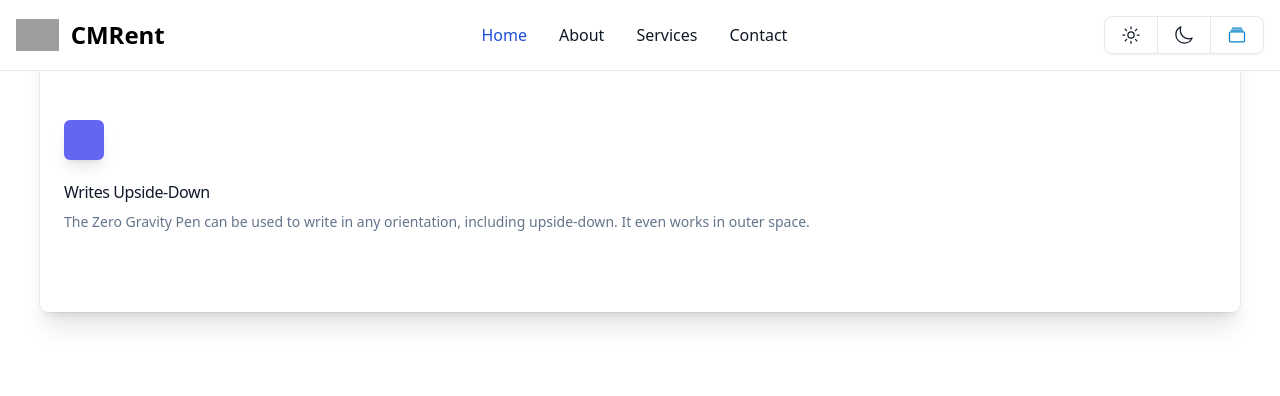
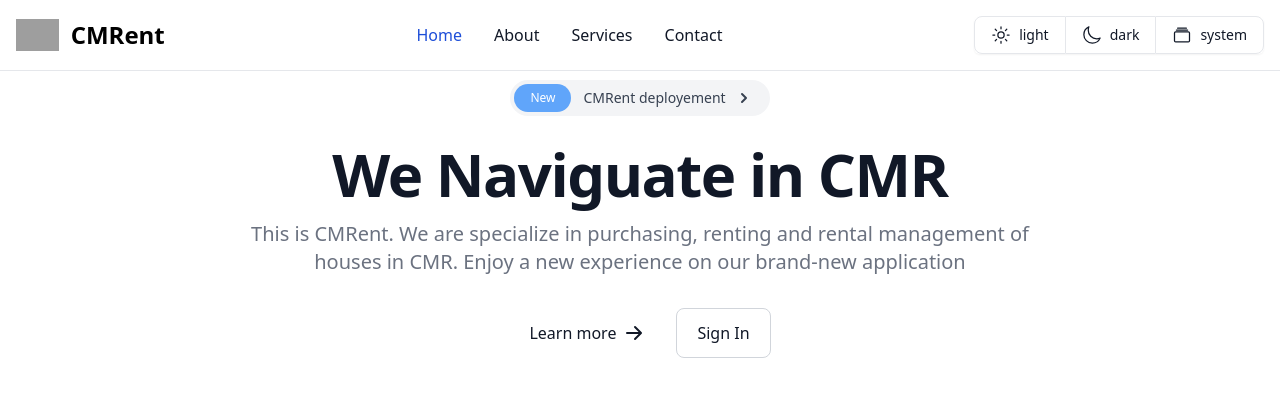
Before and after one commit to A-DONALD/CMRentClient, a React (Vite) app: page / in a window 1280 px wide. Shown: the top 396 px of the page. Built offline with nearby package versions, Linux system fonts and the light colour scheme; grey boxes are pictures that could not be loaded.

Commit message:
Modify Home page and add Login Page

```diff
--- a/index.html
+++ b/index.html
@@ -1,5 +1,5 @@
 <!doctype html>
-<html lang="fr">
+<html lang="en">
 
 <head>
   <meta charset="UTF-8" />
--- a/src/App.jsx
+++ b/src/App.jsx
@@ -1,9 +1,6 @@
-import React from "react"
+import { useState, useEffect } from 'react'
 import Home from "./pages/Home"
-import {
-  createBrowserRouter,
-  RouterProvider
-} from "react-router-dom";
+import { createBrowserRouter, RouterProvider } from "react-router-dom";
 import Login from "./pages/Login";
 import ServerError from "./errors/500";
 import NotFound from "./errors/404";
@@ -16,8 +13,45 @@ const router = createBrowserRouter([
 ])
 
 function App() {
+
+  const [theme, setTheme] = useState(localStorage.getItem('theme') ? localStorage.getItem('theme') : "system");
+  const darkQuery = window.matchMedia("(prefers-color-scheme: dark)");
+  const element = document.documentElement;
+
+  // theme logic
+  function onWindowMatch() {
+    if (localStorage.theme === "dark" || (!("theme" in localStorage) && darkQuery.matches)) {
+      element.classList.add("dark");
+    } else {
+      element.classList.remove("dark");
+    }
+  };
+  useEffect(() => {
+    switch (theme) {
+      case "dark":
+        element.classList.add('dark');
+        break;
+      case "light":
+        element.classList.remove('dark');
+        break;
+      default:
+        localStorage.removeItem('theme');
+        onWindowMatch();
+        break;
+    }
+  }, [theme]);
+  darkQuery.addEventListener("change", (e) => {
+    if (!("theme" in localStorage)) {
+      if (e.matches) {
+        element.classList.add('dark');
+      } else {
+        element.classList.remove('dark');
+      }
+    }
+  });
+
   return (
-    <div className="App">
+    <div className="App bg-slate-100 dark:bg-gray-900">
       <RouterProvider router={router} />
     </div>
   )
--- a/src/components/HomeHero.jsx
+++ b/src/components/HomeHero.jsx
@@ -2,17 +2,26 @@ import React from 'react'
 
 function HomeHero() {
     return (
-        <div className="bg-white dark:bg-slate-800 rounded-lg px-6 py-20 m-10 ring-1 ring-slate-900/5 shadow-xl">
-            <div>
-                <span className="inline-flex items-center justify-center p-2 bg-indigo-500 rounded-md shadow-lg">
-                    <svg className="h-6 w-6 text-white" xmlns="http://www.w3.org/2000/svg" fill="none" viewBox="0 0 24 24" stroke="currentColor" aria-hidden="true"></svg>
-                </span>
+        <section className="bg-white dark:bg-gray-900">
+            <div className="py-20 px-4 mx-auto max-w-screen-xl text-center lg:py-20 lg:px-12">
+                <a href="#" className="inline-flex justify-between items-center py-1 px-1 pr-4 mb-7 text-sm text-gray-700 bg-gray-100 rounded-full dark:bg-gray-800 dark:text-white hover:bg-gray-200 dark:hover:bg-gray-700" role="alert">
+                    <span className="text-xs bg-primary-600 rounded-full bg-blue-400 dark:bg-blue-600 text-white px-4 py-1.5 mr-3">New</span>
+                    <span className="text-sm font-medium">CMRent deployement</span>
+                    <svg className="ml-2 w-5 h-5" fill="currentColor" viewBox="0 0 20 20" xmlns="http://www.w3.org/2000/svg"><path fillRule="evenodd" d="M7.293 14.707a1 1 0 010-1.414L10.586 10 7.293 6.707a1 1 0 011.414-1.414l4 4a1 1 0 010 1.414l-4 4a1 1 0 01-1.414 0z" clipRule="evenodd"></path></svg>
+                </a>
+                <h1 className="mb-4 text-4xl font-extrabold tracking-tight leading-none text-gray-900 md:text-5xl lg:text-6xl dark:text-white">We Naviguate in CMR</h1>
+                <p className="mb-8 text-lg font-normal text-gray-500 lg:text-xl sm:px-16 xl:px-48 dark:text-gray-400">This is CMRent. We are specialize in purchasing, renting and rental management of houses in CMR. Enjoy a new experience on our brand-new application</p>
+                <div className="flex flex-col mb-8 lg:mb-16 space-y-4 sm:flex-row sm:justify-center sm:space-y-0 sm:space-x-4">
+                    <a href="#" className="inline-flex justify-center items-center py-3 px-5 text-base font-medium text-center text-gray-900 dark:text-white rounded-lg bg-primary-700 hover:bg-primary-800 focus:ring-4 focus:ring-primary-300 dark:focus:ring-primary-900">
+                        Learn more
+                        <svg className="ml-2 -mr-1 w-5 h-5" fill="currentColor" viewBox="0 0 20 20" xmlns="http://www.w3.org/2000/svg"><path fillRule="evenodd" d="M10.293 3.293a1 1 0 011.414 0l6 6a1 1 0 010 1.414l-6 6a1 1 0 01-1.414-1.414L14.586 11H3a1 1 0 110-2h11.586l-4.293-4.293a1 1 0 010-1.414z" clipRule="evenodd"></path></svg>
+                    </a>
+                    <a href="/login" className="inline-flex justify-center items-center py-3 px-5 text-base font-medium text-center text-gray-900 rounded-lg border border-gray-300 hover:bg-gray-100 focus:ring-4 focus:ring-gray-100 dark:text-white dark:border-gray-700 dark:hover:bg-gray-700 dark:focus:ring-gray-800">
+                        Sign In
+                    </a>
+                </div>
             </div>
-            <h3 className="text-slate-900 dark:text-white mt-5 text-base font-medium tracking-tight">Writes Upside-Down</h3>
-            <p className="text-slate-500 dark:text-slate-400 mt-2 text-sm">
-                The Zero Gravity Pen can be used to write in any orientation, including upside-down. It even works in outer space.
-            </p>
-        </div>
+        </section>
     )
 }
 
--- a/src/pages/Home.jsx
+++ b/src/pages/Home.jsx
@@ -57,14 +57,17 @@ function Home() {
                         </a>
                         <div className="flex md:order-2 space-x-3 md:space-x-0 rtl:space-x-reverse">
                             <div className="inline-flex rounded-md shadow-sm" role="group">
-                                <button onClick={() => setTheme("light")} type="button" className={`inline-flex items-center px-4 py-2 text-sm font-medium text-gray-900 bg-white border border-gray-200 rounded-s-lg hover:bg-gray-100 hover:text-blue-700 focus:z-10 focus:ring-2 focus:ring-blue-700 focus:text-blue-700 dark:bg-gray-800 dark:border-gray-700 dark:text-white dark:hover:text-white dark:hover:bg-gray-700 dark:focus:ring-blue-500 dark:focus:text-white ${theme === "light" && "text-sky-600"}`}>
-                                    <svg className="w-5 h-5" xmlns="http://www.w3.org/2000/svg" viewBox="0 0 512 512"><path fill="none" stroke="currentColor" strokeLinecap="round" strokeMiterlimit="10" strokeWidth="32" d="M256 48v48M256 416v48M403.08 108.92l-33.94 33.94M142.86 369.14l-33.94 33.94M464 256h-48M96 256H48M403.08 403.08l-33.94-33.94M142.86 142.86l-33.94-33.94" /><circle cx="256" cy="256" r="80" fill="none" stroke="currentColor" strokeLinecap="round" strokeMiterlimit="10" strokeWidth="32" /></svg>
+                                <button onClick={() => setTheme("light")} type="button" className={`inline-flex items-center px-4 py-2 text-sm font-medium text-gray-900 bg-white border border-gray-200 rounded-s-lg hover:bg-gray-100 hover:text-blue-700 focus:z-10 focus:ring-2 focus:ring-blue-700 focus:text-blue-700 dark:bg-gray-800 dark:border-gray-700 dark:text-white dark:hover:text-white dark:hover:bg-gray-700 dark:focus:ring-blue-500 dark:focus:text-white ${theme === "light" && "text-blue-600"}`}>
+                                    <svg className="w-5 h-5 lg:me-2" xmlns="http://www.w3.org/2000/svg" viewBox="0 0 512 512"><path fill="none" stroke="currentColor" strokeLinecap="round" strokeMiterlimit="10" strokeWidth="32" d="M256 48v48M256 416v48M403.08 108.92l-33.94 33.94M142.86 369.14l-33.94 33.94M464 256h-48M96 256H48M403.08 403.08l-33.94-33.94M142.86 142.86l-33.94-33.94" /><circle cx="256" cy="256" r="80" fill="none" stroke="currentColor" strokeLinecap="round" strokeMiterlimit="10" strokeWidth="32" /></svg>
+                                    <span className='hidden lg:block'>light</span>
                                 </button>
-                                <button onClick={() => setTheme("dark")} type="button" className={`inline-flex items-center px-4 py-2 text-sm font-medium text-gray-900 bg-white border-t border-b border-gray-200 hover:bg-gray-100 hover:text-blue-700 focus:z-10 focus:ring-2 focus:ring-blue-700 focus:text-blue-700 dark:bg-gray-800 dark:border-gray-700 dark:text-white dark:hover:bg-gray-700 dark:focus:ring-blue-500 ${theme === "dark" && "dark:text-sky-600"}`}>
-                                    <svg className="w-5 h-5" xmlns="http://www.w3.org/2000/svg" viewBox="0 0 512 512"><path fill="none" stroke="currentColor" strokeLinecap="round" strokeLinejoin="round" strokeWidth="32" d="M160 136c0-30.62 4.51-61.61 16-88C99.57 81.27 48 159.32 48 248c0 119.29 96.71 216 216 216 88.68 0 166.73-51.57 200-128-26.39 11.49-57.38 16-88 16-119.29 0-216-96.71-216-216z" /></svg>
+                                <button onClick={() => setTheme("dark")} type="button" className={`inline-flex items-center px-4 py-2 text-sm font-medium text-gray-900 bg-white border-t border-b border-gray-200 hover:bg-gray-100 hover:text-blue-700 focus:z-10 focus:ring-2 focus:ring-blue-700 focus:text-blue-700 dark:bg-gray-800 dark:border-gray-700 dark:hover:bg-gray-700 dark:focus:ring-blue-500 ${theme === "dark" && "dark:text-blue-600"}`}>
+                                    <svg className="w-5 h-5 lg:me-2" xmlns="http://www.w3.org/2000/svg" viewBox="0 0 512 512"><path fill="none" stroke="currentColor" strokeLinecap="round" strokeLinejoin="round" strokeWidth="32" d="M160 136c0-30.62 4.51-61.61 16-88C99.57 81.27 48 159.32 48 248c0 119.29 96.71 216 216 216 88.68 0 166.73-51.57 200-128-26.39 11.49-57.38 16-88 16-119.29 0-216-96.71-216-216z" /></svg>
+                                    <span className='hidden lg:block'>dark</span>
                                 </button>
-                                <button onClick={() => setTheme("system")} type="button" className={`inline-flex items-center px-4 py-2 text-sm font-medium text-gray-900 bg-white border border-gray-200 rounded-e-lg hover:bg-gray-100 hover:text-blue-700 focus:z-10 focus:ring-2 focus:ring-blue-700 focus:text-blue-700 dark:bg-gray-800 dark:border-gray-700 dark:text-white dark:hover:text-white dark:hover:bg-gray-700 dark:focus:ring-blue-500 dark:focus:text-white ${theme === "system" && "text-sky-600"}`}>
-                                    <svg className="w-5 h-5" xmlns="http://www.w3.org/2000/svg" viewBox="0 0 512 512"><rect x="64" y="176" width="384" height="256" rx="28.87" ry="28.87" fill="none" stroke="currentColor" strokeLinejoin="round" strokeWidth="32" /><path stroke="currentColor" strokeLinecap="round" strokeMiterlimit="10" strokeWidth="32" d="M144 80h224M112 128h288" /></svg>
+                                <button onClick={() => setTheme("system")} type="button" className={`inline-flex items-center px-4 py-2 text-sm font-medium text-gray-900 bg-white border border-gray-200 rounded-e-lg hover:bg-gray-100 hover:text-blue-700 focus:z-10 focus:ring-2 focus:ring-blue-700 focus:text-blue-700 dark:bg-gray-800 dark:border-gray-700 dark:text-white dark:hover:text-white dark:hover:bg-gray-700 dark:focus:ring-blue-500 dark:focus:text-white ${theme === "system" && "text-blue-600"}`}>
+                                    <svg className="w-5 h-5 lg:me-2" xmlns="http://www.w3.org/2000/svg" viewBox="0 0 512 512"><rect x="64" y="176" width="384" height="256" rx="28.87" ry="28.87" fill="none" stroke="currentColor" strokeLinejoin="round" strokeWidth="32" /><path stroke="currentColor" strokeLinecap="round" strokeMiterlimit="10" strokeWidth="32" d="M144 80h224M112 128h288" /></svg>
+                                    <span className='hidden lg:block'>system</span>
                                 </button>
                             </div>
                             <button
@@ -76,7 +79,7 @@ function Home() {
                             >
                                 <span className="sr-only">Open main menu</span>
                                 <svg className="w-5 h-5" aria-hidden="true" xmlns="http://www.w3.org/2000/svg" fill="none" viewBox="0 0 17 14">
-                                    <path stroke="currentColor" stroke-linecap="round" stroke-linejoin="round" stroke-width="2" d="M1 1h15M1 7h15M1 13h15" />
+                                    <path stroke="currentColor" strokeLinecap="round" strokeLinejoin="round" strokeWidth="2" d="M1 1h15M1 7h15M1 13h15" />
                                 </svg>
                             </button>
                         </div>
--- a/src/pages/Login.jsx
+++ b/src/pages/Login.jsx
@@ -1,45 +1,48 @@
-import { useState, useEffect } from 'react'
+import React from 'react'
 import HomeHero from '../components/HomeHero';
 
 function Login() {
-    const [theme, setTheme] = useState(localStorage.getItem('theme') ? localStorage.getItem('theme') : "system");
-    const darkQuery = window.matchMedia("(prefers-color-scheme: dark)");
-    const element = document.documentElement;
-
-    // theme logic
-    function onWindowMatch() {
-        if (localStorage.theme === "dark" || (!("theme" in localStorage) && darkQuery.matches)) {
-            element.classList.add("dark");
-        } else {
-            element.classList.remove("dark");
-        }
-    };
-    useEffect(() => {
-        switch (theme) {
-            case "dark":
-                element.classList.add('dark');
-                break;
-            case "light":
-                element.classList.remove('dark');
-                break;
-            default:
-                localStorage.removeItem('theme');
-                onWindowMatch();
-                break;
-        }
-    }, [theme]);
-    darkQuery.addEventListener("change", (e) => {
-        if (!("theme" in localStorage)) {
-            if (e.matches) {
-                element.classList.add('dark');
-            } else {
-                element.classList.remove('dark');
-            }
-        }
-    });
-
     return (
-        <HomeHero />
+        <section className="bg-gray-50 dark:bg-gray-900">
+            <div className="flex flex-col items-center justify-center px-6 py-8 mx-auto md:h-screen lg:py-0">
+                <a href="#" className="flex items-center mb-6 text-2xl font-semibold text-gray-900 dark:text-white">
+                    <img className="w-8 h-8 mr-2" src="https://www.zarla.com/images/zarla-v-1x1-2400x2400-20211125-tfy9864vyvymh4ktbq3m.png?crop=1:1,smart&width=250&dpr=2" alt="logo" />
+                    CMRent
+                </a>
+                <div className="w-full bg-white rounded-lg shadow dark:border md:mt-0 sm:max-w-md xl:p-0 dark:bg-gray-800 dark:border-gray-700">
+                    <div className="p-6 space-y-4 md:space-y-6 sm:p-8">
+                        <h1 className="text-xl font-bold leading-tight tracking-tight text-gray-900 md:text-2xl dark:text-white">
+                            Sign in to CMRent
+                        </h1>
+                        <form className="space-y-4 md:space-y-6" action="#">
+                            <div>
+                                <label htmlFor="email" className="block mb-2 text-sm font-medium text-gray-900 dark:text-white">Your email</label>
+                                <input type="email" class="email" id="email" placeholder="name@gmail.com" className="bg-gray-50 border border-gray-300 text-gray-900 sm:text-sm rounded-lg focus:ring-primary-600 focus:border-primary-600 block w-full p-2.5 dark:bg-gray-700 dark:border-gray-600 dark:placeholder-gray-400 dark:text-white dark:focus:ring-blue-500 dark:focus:border-blue-500" required="" />
+                            </div>
+                            <div>
+                                <label htmlFor="password" className="block mb-2 text-sm font-medium text-gray-900 dark:text-white">Password</label>
+                                <input type="password" class="password" id="password" placeholder="••••••••" className="bg-gray-50 border border-gray-300 text-gray-900 sm:text-sm rounded-lg focus:ring-primary-600 focus:border-primary-600 block w-full p-2.5 dark:bg-gray-700 dark:border-gray-600 dark:placeholder-gray-400 dark:text-white dark:focus:ring-blue-500 dark:focus:border-blue-500" required="" />
+                            </div>
+                            <div className="flex items-center justify-between">
+                                <div className="flex items-start">
+                                    <div className="flex items-center h-5">
+                                        <input id="remember" aria-describedby="remember" type="checkbox" className="w-4 h-4 border border-gray-300 rounded bg-gray-50 focus:ring-3 focus:ring-primary-300 dark:bg-gray-700 dark:border-gray-600 dark:focus:ring-primary-600 dark:ring-offset-gray-800" required="" />
+                                    </div>
+                                    <div className="ml-3 text-sm">
+                                        <label htmlFor="remember" className="text-gray-500 dark:text-gray-300">Remember me</label>
+                                    </div>
+                                </div>
+                                <a href="#" className="text-sm font-medium text-primary-600 hover:underline dark:text-primary-500">Forgot password?</a>
+                            </div>
+                            <button type="submit" className="text-white w-full bg-primary-600 hover:bg-primary-700 focus:ring-4 focus:outline-none focus:ring-primary-300 font-medium rounded-lg text-sm px-5 py-2.5 text-center dark:bg-primary-600 dark:hover:bg-primary-700 dark:focus:ring-primary-800 bg-blue-400 dark:bg-blue-600">Sign in</button>
+                            <p className="text-sm font-light text-gray-500 dark:text-gray-400">
+                                Don’t have an account yet? <a href="#" className="font-medium text-primary-600 hover:underline dark:text-primary-500">Sign up</a>
+                            </p>
+                        </form>
+                    </div>
+                </div>
+            </div>
+        </section>
     )
 }
 
```
